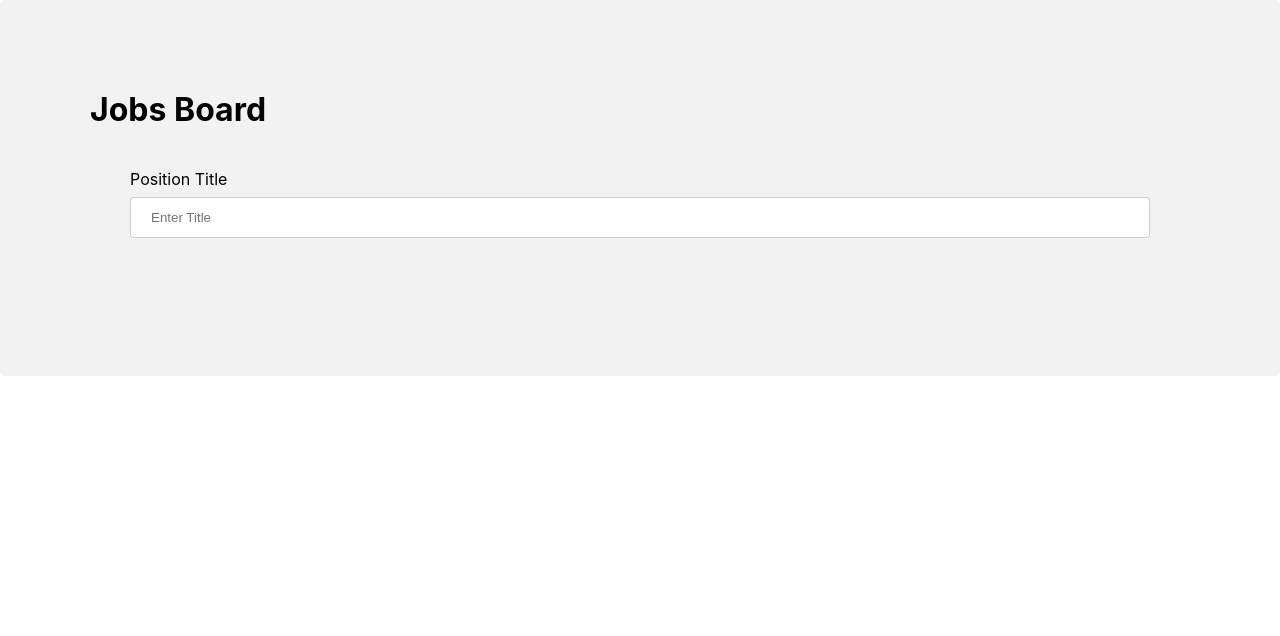
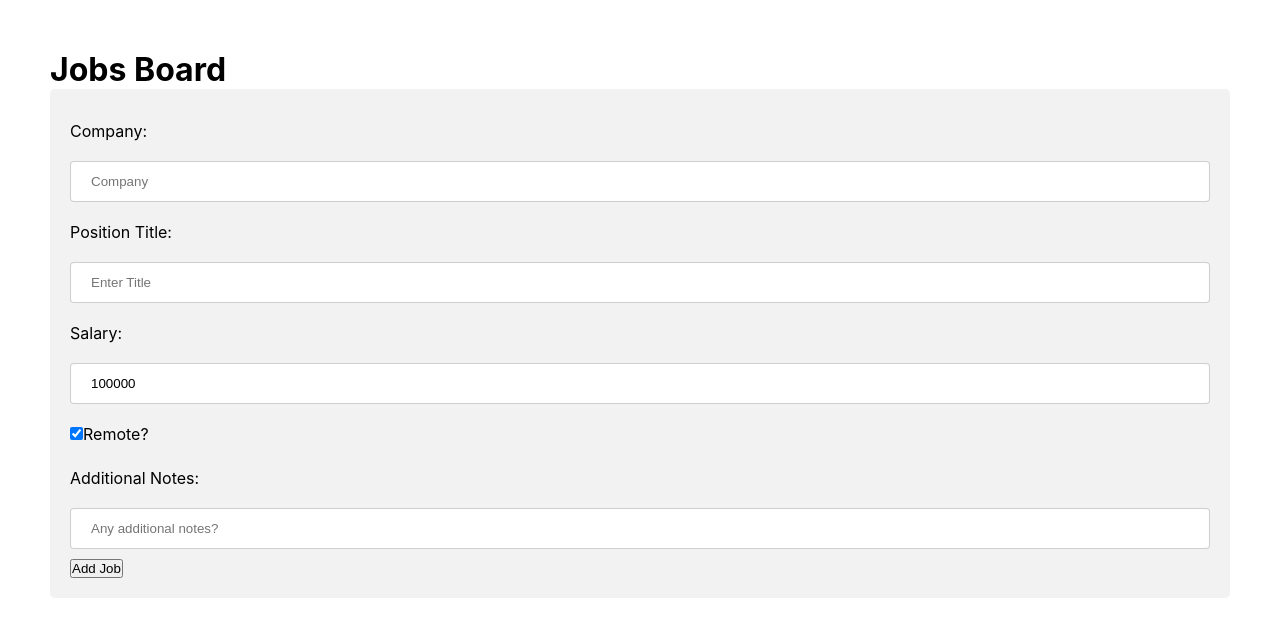
Before and after one commit to MelissaCurylo/javascript, a React (Create React App) app in the folder mini_projects/job_tracker/client/: page /jobs/new in a window 1280 px wide. Shown: the top 636 px of the page. Built offline with nearby package versions, Linux system fonts and the light colour scheme.

Commit message:
job_tracker
Updating client-side create forms CSS

```diff
--- a/mini_projects/job_tracker/client/src/create_page.css
+++ b/mini_projects/job_tracker/client/src/create_page.css
@@ -1,12 +1,17 @@
-/* .add_job_form { } */
+* { box-sizing: border-box; }
 
-
-.add_job_form {}
-
-input[type=text], select { width: 100%; padding: 12px 20px; margin: 8px 0; display: inline-block; border: 1px solid rgba(204, 204, 204, 0.945); border-radius: 4px; box-sizing: border-box; }
+input[type=text], [type="number"],[type="textarea"], select { width: 100%; padding: 12px 20px; margin: 8px 0; display: inline-block; border: 1px solid rgba(204, 204, 204, 0.945); border-radius: 4px; resize: vertical; }
 
 input[type=submit] { width: 100%; background-color: #1380e6; color: white; padding: 14px 20px; margin: 8px 0; border: none; border-radius: 4px; cursor: pointer; }
 
-input[type=submit]:hover { background-color: #f2f2f2d8; }
+/* input[type=submit]:hover { background-color: #166bf5d8; } */
 
-div { border-radius: 5px; background-color: #f2f2f2; padding: 20px; }
+label { padding: 12px 0px; display: inline-block;}
+
+
+.add_job_form { border-radius: 5px; background-color: #f2f2f2; padding: 20px; }
+
+
+
+/* revisit editing this later */
+@media screen and (max-width: 600px) { .col-20, .col-80, input[type=submit] { width: 100%; margin-top: 0; } }
--- a/mini_projects/job_tracker/client/src/views/CreatePage.jsx
+++ b/mini_projects/job_tracker/client/src/views/CreatePage.jsx
@@ -14,18 +14,44 @@ const CreatePage = () => {
     const [company, setCompany] = useState("")
     const [salary, setSalary] = useState(100000)
     const [isRemote, setIsRemote] = useState(true)
+    const [notes, setNotes] = useState("")
 
     const handleSubmit =(e) =>{
 
     }
 
     return (
-        <div>
-            <form onSubmit={handleSubmit}  className="add_job_form">
+        <div className="add_job_form">
+            <form onSubmit={handleSubmit}  >
                 <div>
-                    <label htmlFor="title"> Position Title </label>
+                    <label className="col-20">Company: </label>
+                    <input type="text" id="company" name="company" placeholder="Company" value={company}  onChange={(e)=>setCompany(e.target.value)}></input>
+                </div>
+
+                <div>
+                    <label className="col-20">Position Title: </label>
                     <input type="text" id="title" name="title" placeholder="Enter Title"  value={title} onChange={(e)=>setTitle(e.target.value)}></input>
                 </div>
+
+                <div>
+                    <label className="col-20">Salary: </label>
+                    <input type="number" id="salary" name="salary" placeholder="Salary" value={salary}  onchange={(e)=>setSalary(e.target.value)}></input>
+                </div>
+
+                <div>
+                    <input type="checkbox" id="isRemote" name="isRemote" checked={isRemote} onChange={(e)=>setIsRemote(e.target.checked)}></input>
+                    <label className="col-20">Remote?</label>
+                </div>
+
+                <div>
+                    <label className="col-20">Additional Notes: </label>
+                    <input type="textarea" id="textarea" name="textarea" placeholder="Any additional notes?" value={notes} ></input>
+                </div>
+
+                <button type="submit" id="create_button">Add Job</button>
+
+
+
 
 
 
--- a/mini_projects/job_tracker/client/src/views/Dashboard.jsx
+++ b/mini_projects/job_tracker/client/src/views/Dashboard.jsx
@@ -27,6 +27,7 @@ const Dashboard = () => {
                         <th>Company</th>
                         <th>Salary</th>
                         <th>Remote?</th>
+                        <th>Notes</th>
                     </tr>
                 </thead>
                 <tbody>
@@ -38,6 +39,7 @@ const Dashboard = () => {
                                     <td>{eachJob.company}</td>
                                     <td>${eachJob.salary}</td>
                                     <td>{eachJob.isRemote?"Yes":"No"}</td>
+                                    <td>{eachJob.notes}</td>
                                 </tr>
                             )
                         })
```
Also changed, not shown: 1 other file (tests, documents, lock files or other folders).
